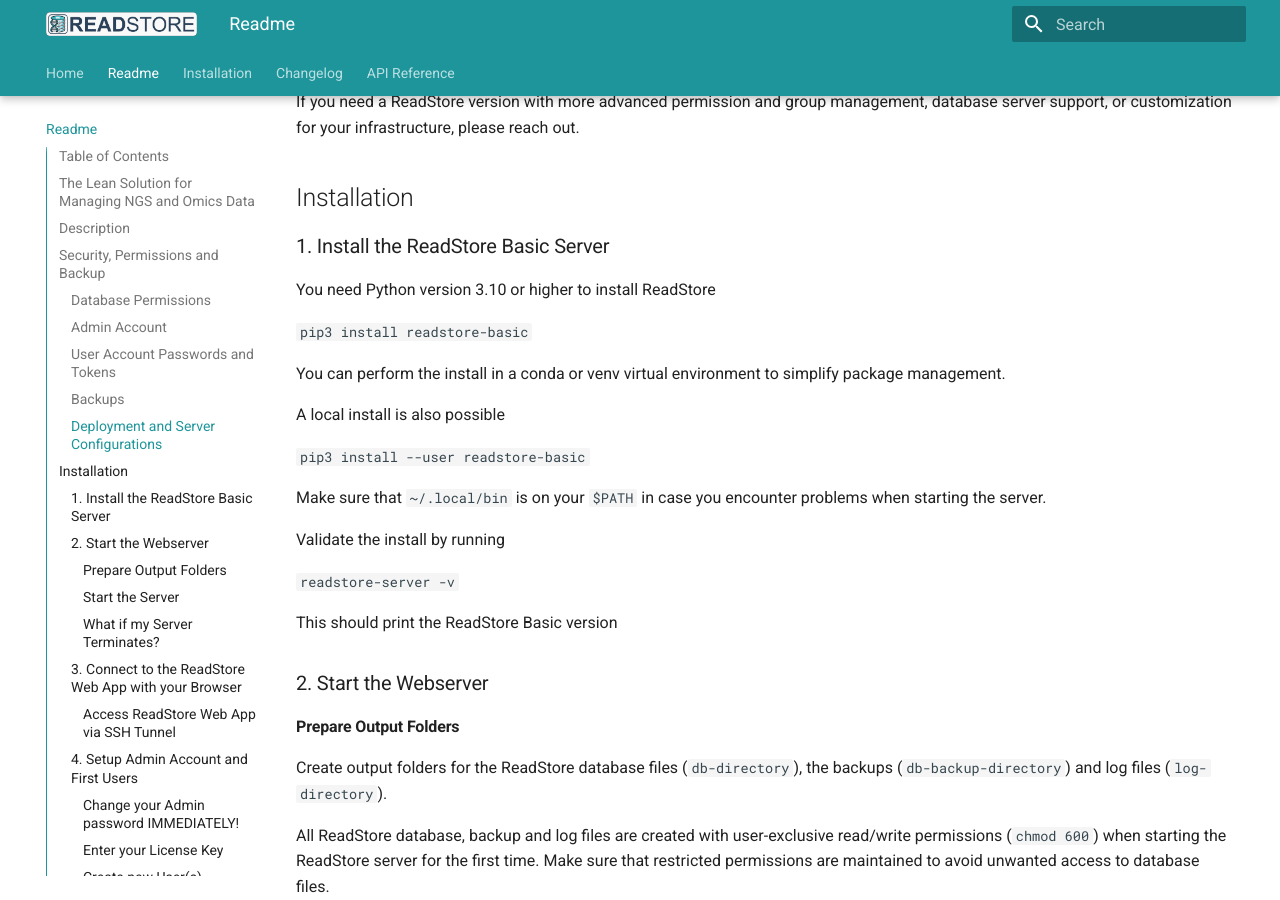
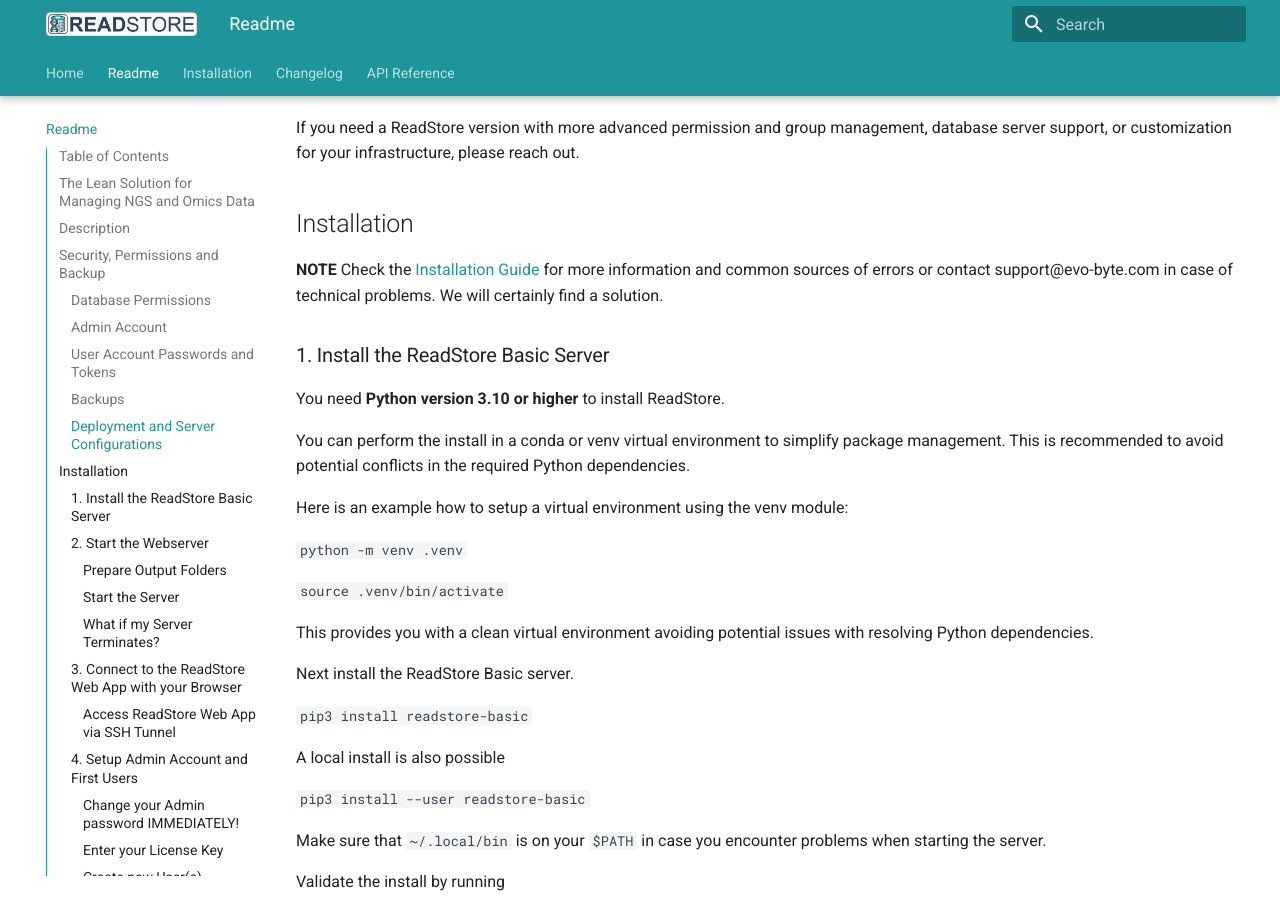
Before and after one commit to EvobyteDigitalBiology/readstore, an MkDocs documentation site: the page built from docs/readme.md, in a window 1280 px wide and 900 px high, scrolled down 3545 px. Built offline with MkDocs 1.6.1 and Material for MkDocs 9.7.7, drawn with Linux system fonts in a browser that asks for light colours; some of the changed text lies outside the part shown.

Commit message:
Feat: Update ReadMe

```diff
--- a/docs/readme.md
+++ b/docs/readme.md
@@ -9,7 +9,7 @@
 
 The full **ReadStore Basic documentation** is available [here](https://evobytedigitalbiology.github.io/readstore/)
 
-**Please read and follow the instructions carefully**. In particular the [Security, Permissions and Backup](#backup) section contains important information related to data security and backup.
+**Please read and follow the instructions carefully**. In particular the [Security, Permissions and Backup](#backup) section contains important information related to data security and backup. In case of problems with the install or information on different Linux distributions, please check the separate [Installation Guide](installation.md).
 
 You need a license key for using ReadStore Basic, please check the [ReadStore website](https://evo-byte.com/readstore-get-started/) for more information or reach out to license@evo-byte.com
 
@@ -111,13 +111,26 @@
 
 ## Installation
 
+**NOTE** Check the [Installation Guide](installation.md) for more information and common sources of errors or contact support@evo-byte.com in case of technical problems. We will certainly find a solution.
+
 ### 1. Install the ReadStore Basic Server
 
-You need Python version 3.10 or higher to install ReadStore
+You need **Python version 3.10 or higher** to install ReadStore.
+
+You can perform the install in a conda or venv virtual environment to simplify package management.
+This is recommended to avoid potential conflicts in the required Python dependencies.
+
+Here is an example how to setup a virtual environment using the venv module:
+
+`python -m venv .venv`
+
+`source .venv/bin/activate`
+
+This provides you with a clean virtual environment avoiding potential issues with resolving Python dependencies.
+
+Next install the ReadStore Basic server.
 
 `pip3 install readstore-basic`
-
-You can perform the install in a conda or venv virtual environment to simplify package management.
 
 A local install is also possible
 
```
